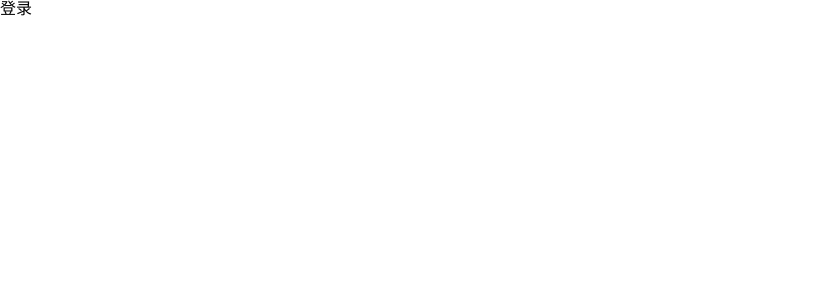
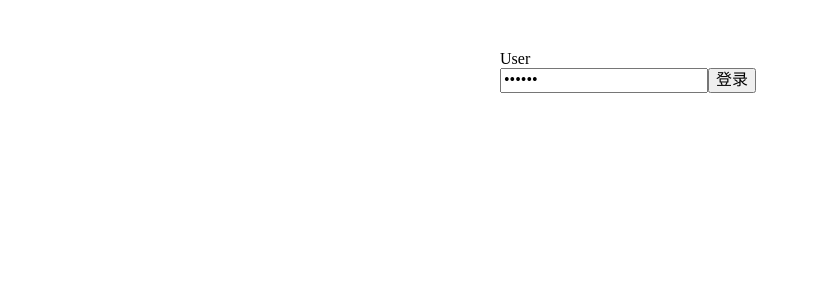
Before and after one commit to lct01lct/Win11-in-Vue, a Vue app: page / in a window 1280 px wide. Shown: the top 300 px of the page, without its empty margins (0-818 px from the left). Built offline with nearby package versions, Linux system fonts and the light colour scheme.

Commit message:
添加了登录 修正了axios封装的错误

```diff
--- a/src/services/request.js
+++ b/src/services/request.js
@@ -50,7 +50,7 @@ const request = (params) => {
   return new Promise((resolve, reject) => {
     http(params)
       .then((res) => resolve(res.data))
-      .catch((err) => reject(err.response.data));
+      .catch((err) => reject(err.response ? err.response.data : err.data));
   });
 };
 
--- /dev/null
+++ b/src/view/Login/api/index.js
@@ -0,0 +1,15 @@
+import request from '@/services/request';
+
+const baseURL = '/users';
+
+const login = async (data) => {
+  return await request({
+    method: 'post',
+    url: baseURL + '/login',
+    data,
+  });
+};
+
+export default {
+  login,
+};
--- a/src/view/Login/index.vue
+++ b/src/view/Login/index.vue
@@ -1,13 +1,42 @@
 <template>
-  <div>登录</div>
+  <div class="login-wrap">
+    <div class="user-wrap">
+      <div class="avatar-wrap"></div>
+      <div class="username">User</div>
+    </div>
+    <input type="password" class="password-ipt" v-model="loginForm.password" />
+    <button class="login-btn" @click="login">登录</button>
+    <div class="error">{{ errmessage }}</div>
+  </div>
 </template>
 
-<script setup></script>
+<script setup>
+  import loginApi from './api/index';
+
+  const loginForm = reactive({
+    name: 'lct-user',
+    password: '123456',
+  });
+
+  const errmessage = ref('');
+
+  const login = () => {
+    loginApi
+      .login(loginForm)
+      .then((data) => {
+        console.log(data);
+      })
+      .catch((err) => {
+        errmessage.value = err.message;
+      });
+  };
+</script>
 
 <style lang="scss" scoped>
-  .div {
-    .box {
-      color: red;
-    }
+  .login-wrap {
+    margin: 50px 500px;
+  }
+  .error {
+    color: red;
   }
 </style>
```
